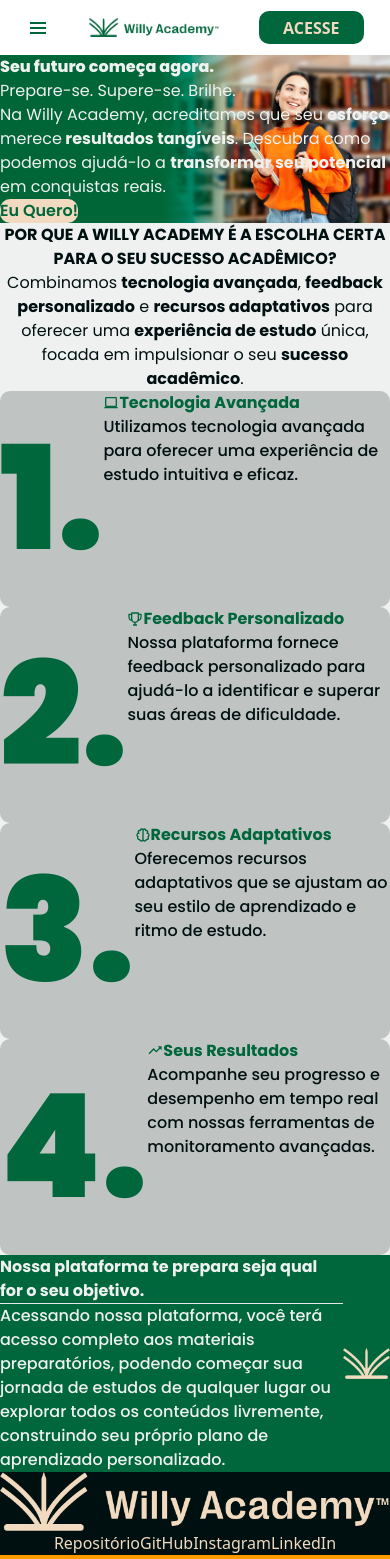
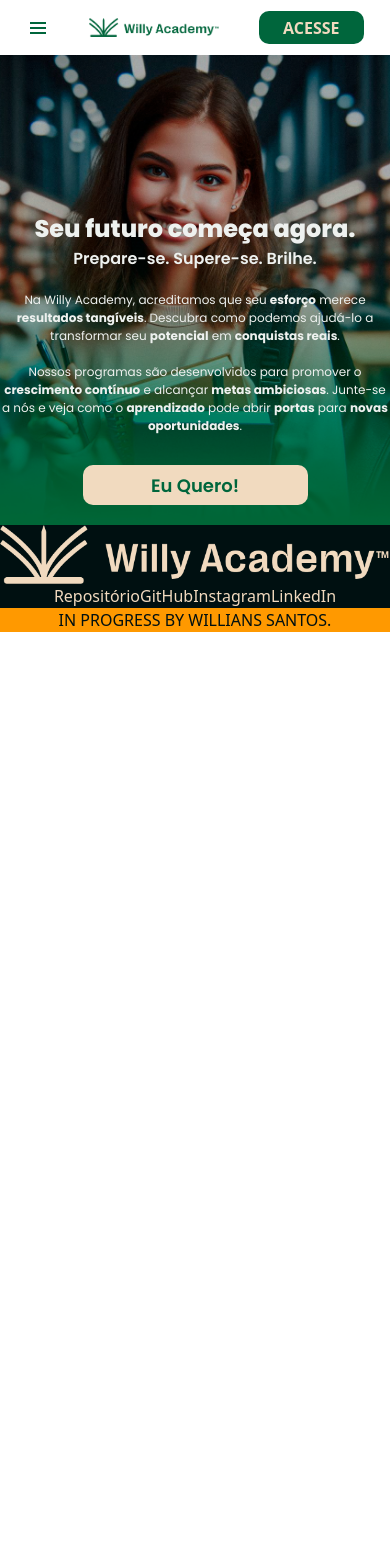
Before and after one commit to will-santosx/willy-academy-next-app, a Next.js app: page / in a window 390 px wide. Shown: the top 1559 px of the page. After the commit the page ends 844 px from the top, so only its background shows below. Built offline with nearby package versions, Linux system fonts and the light colour scheme.

Commit message:
banner top responsivo para todos dispositivos

```diff
--- a/src/app/page.tsx
+++ b/src/app/page.tsx
@@ -1,99 +1,34 @@
-import Image from "next/image";
-import { BiBrain, BiLaptop, BiTrendingUp, BiTrophy } from "react-icons/bi";
-import TopGreenBanner from "@/app/assets/images/top-green-banner.png";
-import LogoIcon from "@/app/assets/brand/logo-primary-icon.png";
-import { FeatureCard } from "./components/FeatureCards/FeatureCards";
+import Link from "next/link";
 
-export default function LandingHome() {
+export default function Home() {
   return (
-    <main className="w-full flex items-center flex-col lg:gap-[65px]">
-      <section
-        style={{ backgroundImage: `url(${TopGreenBanner.src})` }}
-        className="lg:h-[684px] w-full lg:px-[266.5px] lg:pt-[120px] bg-cover bg-center"
-      >
-        <div className="text-neutral-bright-gray flex flex-col lg:gap-[48px]">
+    <main className="w-full flex items-center flex-col">
+      <section className="xl:h-[685px] xl:px-[160px] xl:py-[60px] | sm:bg-lg-top-image-banner | sm:h-[430px] sm:justify-between sm:py-[40px] sm:px-[30px] | max-sm:items-center max-sm:justify-end max-sm:py-[20px] max-sm:gap-[30px] | | h-[470px] w-full flex flex-col bg-cover bg-center bg-sm-top-image-banner">
+        <div className="sm:justify-center sm:text-left sm:items-start sm:gap-[40px] | max-sm:gap-[20px] | lg:gap-[48px] | text-neutral-bright-gray flex flex-col items-center text-center justify-end">
           <div className="flex flex-col">
-            <span className="text-title-text font-extra-bold">
+            <span className="xl:text-[40px] | max-sm:text-[24px] | sm:text-[24px] | font-extra-bold">
               Seu futuro começa agora.
             </span>
-            <span className="text-semi-bold text-subtitle-text">
+            <span className="xl:text-[32px] | max-sm:text-[16px] | sm:text-[20px] | font-semi-bold">
               Prepare-se. Supere-se. Brilhe.
             </span>
           </div>
-          <p className="lg:max-w-[602px] text-normal-text">
-            Na Willy Academy, acreditamos que seu <b>esforço</b> merece
-            <b> resultados tangíveis</b>. Descubra como podemos ajudá-lo a{" "}
-            <b>transformar seu potencial</b> em conquistas reais.
+          <p className="xl:text-[24px] xl:max-w-[850px] | max-sm:text-[12px] | md:text-[16px] md:max-w-[690px] | sm:text-[14px] sm:max-w-[500px]">
+            Na Willy Academy, acreditamos que seu <b>esforço</b> merece{" "}
+            <b>resultados tangíveis</b>. Descubra como podemos ajudá-lo a
+            transformar seu <b>potencial</b> em <b>conquistas reais</b>. <br />
+            <br />
+            Nossos programas são desenvolvidos para promover o{" "}
+            <b>crescimento contínuo</b> e alcançar <b>metas ambiciosas</b>.
+            Junte-se a nós e veja como o <b>aprendizado</b> pode abrir{" "}
+            <b>portas</b> para <b>novas oportunidades</b>.
           </p>
         </div>
-        <button className="lg:w-[400px] lg:mt-[71px] lg:h-[80px] bg-primary-duch-white transition-all hover:scale-105 hover:bg-selected-primary text-secondary-cadmium-green rounded-normal font-semi-bold text-subtitle-text">
-          Eu Quero!
-        </button>
-      </section>
-
-      <section className="bg-neutral-bright-gray w-full flex lg:gap-[120px] flex-col justify-center text-neutral-rich-black lg:px-[266.5px]">
-        <div className="w-full flex items-center flex-col lg:gap-[13px]">
-          <h1 className="font-bold text-title-text text-center lg:max-w-[1152px] uppercase">
-            Por que a Willy Academy é a Escolha Certa para o Seu Sucesso
-            Acadêmico?
-          </h1>
-          <p className="lg:w-[1387px] text-normal-text text-center">
-            Combinamos <b>tecnologia avançada</b>, <b>feedback personalizado</b>{" "}
-            e <b>recursos adaptativos</b> para oferecer uma{" "}
-            <b>experiência de estudo</b> única, focada em impulsionar o seu{" "}
-            <b>sucesso acadêmico</b>.
-          </p>
-        </div>
-        <div className="flex flex-col items-center lg:gap-[35px]">
-          <FeatureCard
-            number="1"
-            icon={<BiLaptop className="lg:w-[120px] lg:h-[120px]" />}
-            title="Tecnologia Avançada"
-            description="Utilizamos tecnologia avançada para oferecer uma experiência de estudo intuitiva e eficaz."
-          />
-          <FeatureCard
-            number="2"
-            icon={<BiTrophy className="lg:w-[120px] lg:h-[120px]" />}
-            title="Feedback Personalizado"
-            description="Nossa plataforma fornece feedback personalizado para ajudá-lo a identificar e superar suas áreas de dificuldade."
-          />
-          <FeatureCard
-            number="3"
-            icon={<BiBrain className="lg:w-[120px] lg:h-[120px]" />}
-            title="Recursos Adaptativos"
-            description="Oferecemos recursos adaptativos que se ajustam ao seu estilo de aprendizado e ritmo de estudo."
-          />
-          <FeatureCard
-            number="4"
-            icon={<BiTrendingUp className="lg:w-[120px] lg:h-[120px]" />}
-            title="Seus Resultados"
-            description="Acompanhe seu progresso e desempenho em tempo real com nossas ferramentas de monitoramento avançadas."
-          />
-        </div>
-      </section>
-
-      <section className="w-full flex flex-col items-center justify-center bg-secondary-cadmium-green lg:h-[602px] lg:px-[266.5px]">
-        <div className="lg:w-full lg:h-[518px] lg:px-[58px] flex justify-between items-center">
-          <div className="text-neutral-bright-gray lg:max-w-[644px] flex lg:gap-[20px] flex-col">
-            <h1 className="font-bold text-title-text">
-              Nossa plataforma te prepara seja qual for o seu objetivo.
-            </h1>
-            <hr />
-            <p className="font-medium text-normal-text">
-              Acessando nossa plataforma, você terá acesso completo aos
-              materiais preparatórios, podendo começar sua jornada de estudos de
-              qualquer lugar ou explorar todos os conteúdos livremente,
-              construindo seu próprio plano de aprendizado personalizado.
-            </p>
-          </div>
-          <div>
-            <Image
-              alt="Logoicon Principal da Willy Academy"
-              className="lg:w-[284px]"
-              src={LogoIcon}
-            />
-          </div>
-        </div>
+        <Link href={"#"}>
+          <button className="xl:w-[400px] xl:h-[80px] xl:text-[32px] | max-sm:w-[225px] max-sm:h-[40px] max-sm:text-[18px] | sm:w-[300px] sm:h-[60px] sm:text-[20px] | bg-primary-duch-white transition-all hover:scale-105 hover:bg-selected-primary text-secondary-cadmium-green rounded-normal font-semi-bold text-subtitle">
+            Eu Quero!
+          </button>
+        </Link>
       </section>
     </main>
   );
--- a/tailwind.config.ts
+++ b/tailwind.config.ts
@@ -41,6 +41,10 @@
       borderRadius: {
         normal: "10px",
       },
+      backgroundImage: {
+        "sm-top-image-banner": "url('./assets/images/top-banner-sm.png')",
+        "lg-top-image-banner": "url('./assets/images/top-banner-lg.png')",
+      },
     },
   },
   plugins: [],
```
Also changed, not shown: src/app/assets/images/top-banner-lg.png (added), src/app/assets/images/top-banner-sm.png (added).
